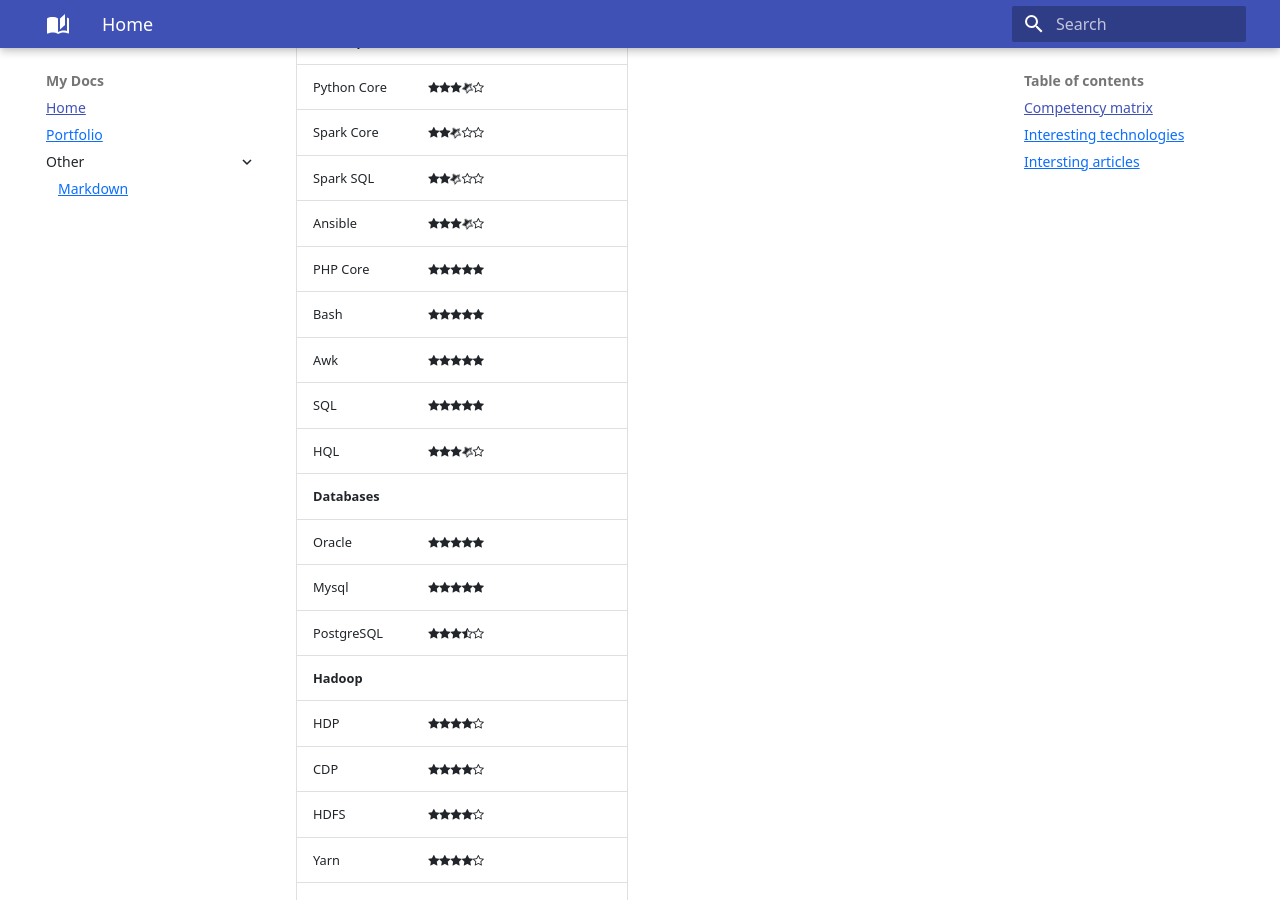
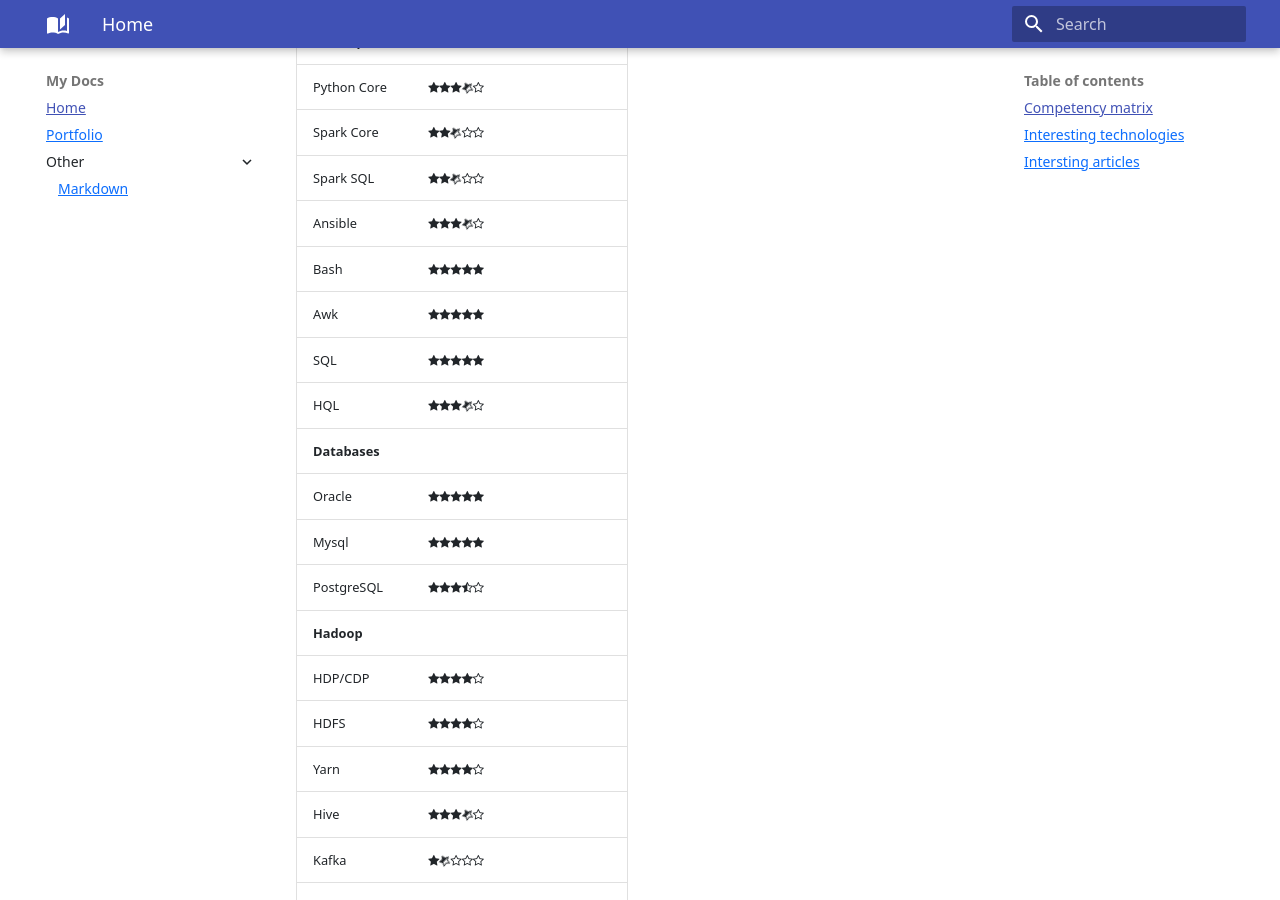
Before and after one commit to j-gaze/blog, an MkDocs documentation site: the page built from docs/index.md, in a window 1280 px wide and 900 px high, scrolled down 602 px. Built offline with MkDocs 1.6.1 and Material for MkDocs 9.7.7, drawn with Linux system fonts in a browser that asks for light colours.

Commit message:
Update index.md

```diff
--- a/docs/index.md
+++ b/docs/index.md
@@ -19,7 +19,6 @@
 |Spark Core|<i class="fa fa-star" style="font-size:12px"></i><i class="fa fa-star" style="font-size:12px"></i><i class="fa fa-star-half-o fa-spin" style="font-size:12px"></i><i class="fa fa-star-o" style="font-size:12px"><i class="fa fa-star-o" style="font-size:12px"></i></i>||
 |Spark SQL|<i class="fa fa-star" style="font-size:12px"></i><i class="fa fa-star" style="font-size:12px"></i><i class="fa fa-star-half-o fa-spin" style="font-size:12px"></i><i class="fa fa-star-o" style="font-size:12px"></i><i class="fa fa-star-o" style="font-size:12px"></i>|||
 |Ansible|<i class="fa fa-star" style="font-size:12px"></i><i class="fa fa-star" style="font-size:12px"></i><i class="fa fa-star" style="font-size:12px"></i><i class="fa fa-star-half-o fa-spin" style="font-size:12px"></i><i class="fa fa-star-o" style="font-size:12px"></i>||
-|PHP Core|<i class="fa fa-star" style="font-size:12px"></i><i class="fa fa-star" style="font-size:12px"></i><i class="fa fa-star" style="font-size:12px"></i><i class="fa fa-star" style="font-size:12px"></i><i class="fa fa-star" style="font-size:12px"></i>||
 |Bash|<i class="fa fa-star" style="font-size:12px"></i><i class="fa fa-star" style="font-size:12px"></i><i class="fa fa-star" style="font-size:12px"></i><i class="fa fa-star" style="font-size:12px"></i><i class="fa fa-star" style="font-size:12px"></i>||
 |Awk|<i class="fa fa-star" style="font-size:12px"></i><i class="fa fa-star" style="font-size:12px"></i><i class="fa fa-star" style="font-size:12px"></i><i class="fa fa-star" style="font-size:12px"></i><i class="fa fa-star" style="font-size:12px"></i>||
 |SQL|<i class="fa fa-star" style="font-size:12px"></i><i class="fa fa-star" style="font-size:12px"></i><i class="fa fa-star" style="font-size:12px"></i><i class="fa fa-star" style="font-size:12px"></i><i class="fa fa-star" style="font-size:12px"></i>|||
@@ -29,8 +28,7 @@
 |Mysql|<i class="fa fa-star" style="font-size:12px"></i><i class="fa fa-star" style="font-size:12px"></i><i class="fa fa-star" style="font-size:12px"></i><i class="fa fa-star" style="font-size:12px"></i><i class="fa fa-star" style="font-size:12px"></i>||
 |PostgreSQL|<i class="fa fa-star" style="font-size:12px"></i><i class="fa fa-star" style="font-size:12px"></i><i class="fa fa-star" style="font-size:12px"></i><i class="fa fa-star-half-o" style="font-size:12px"></i><i class="fa fa-star-o" style="font-size:12px"></i>||
 |**Hadoop**|||
-|HDP|<i class="fa fa-star" style="font-size:12px"></i><i class="fa fa-star" style="font-size:12px"></i><i class="fa fa-star" style="font-size:12px"></i><i class="fa fa-star" style="font-size:12px"></i><i class="fa fa-star-o" style="font-size:12px"></i>||
-|CDP|<i class="fa fa-star" style="font-size:12px"></i><i class="fa fa-star" style="font-size:12px"></i><i class="fa fa-star" style="font-size:12px"></i><i class="fa fa-star" style="font-size:12px"></i><i class="fa fa-star-o" style="font-size:12px"></i>||
+|HDP/CDP|<i class="fa fa-star" style="font-size:12px"></i><i class="fa fa-star" style="font-size:12px"></i><i class="fa fa-star" style="font-size:12px"></i><i class="fa fa-star" style="font-size:12px"></i><i class="fa fa-star-o" style="font-size:12px"></i>||
 |HDFS|<i class="fa fa-star" style="font-size:12px"></i><i class="fa fa-star" style="font-size:12px"></i><i class="fa fa-star" style="font-size:12px"></i><i class="fa fa-star" style="font-size:12px"></i><i class="fa fa-star-o" style="font-size:12px"></i>||
 |Yarn|<i class="fa fa-star" style="font-size:12px"></i><i class="fa fa-star" style="font-size:12px"></i><i class="fa fa-star" style="font-size:12px"></i><i class="fa fa-star" style="font-size:12px"></i><i class="fa fa-star-o" style="font-size:12px"></i>||
 |Hive|<i class="fa fa-star" style="font-size:12px"></i><i class="fa fa-star" style="font-size:12px"></i><i class="fa fa-star" style="font-size:12px"></i><i class="fa fa-star-half-o fa-spin" style="font-size:12px"></i><i class="fa fa-star-o" style="font-size:12px"></i>||
```
